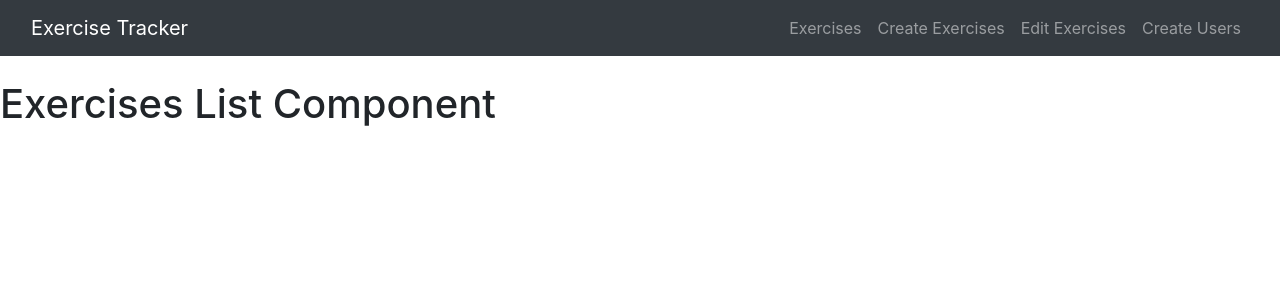
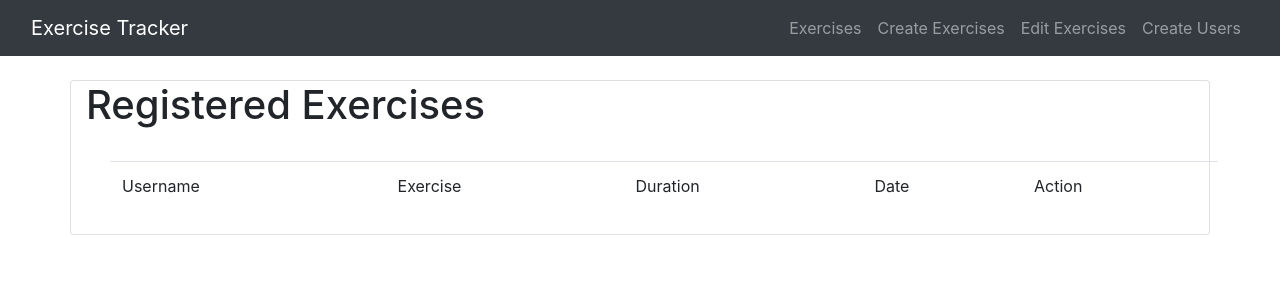
Before and after one commit to majestyjnr/MERN-ExerciseTracker, a React (Create React App) app: page / in a window 1280 px wide. Shown: the top 300 px of the page. Built offline with nearby package versions, Linux system fonts and the light colour scheme.

Commit message:
Commit More

```diff
--- a/src/components/Exercises.jsx
+++ b/src/components/Exercises.jsx
@@ -19,8 +19,23 @@ const Exercises = () => {
   }
 
   return (
-    <div>
-      <h1>Exercises List Component</h1>
+    <div className="container card">
+      <h1>Registered Exercises</h1>
+      <table className="table m-4">
+          <thead className="thead-primary">
+            <tr>
+                <td>Username</td>
+                <td>Exercise</td>
+                <td>Duration</td>
+                <td>Date</td>
+                <td>Action</td>
+            </tr>
+            <tbody>
+                {}
+            </tbody>
+          </thead>
+
+      </table>
     </div>
   );
 };
```
